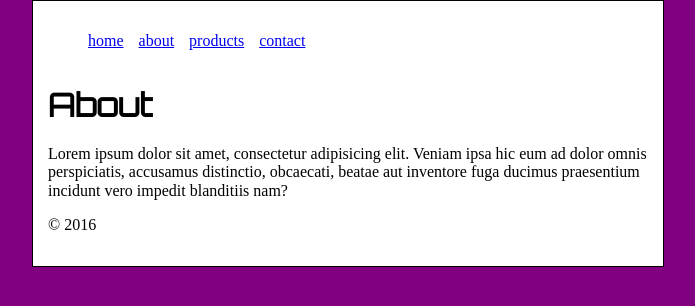
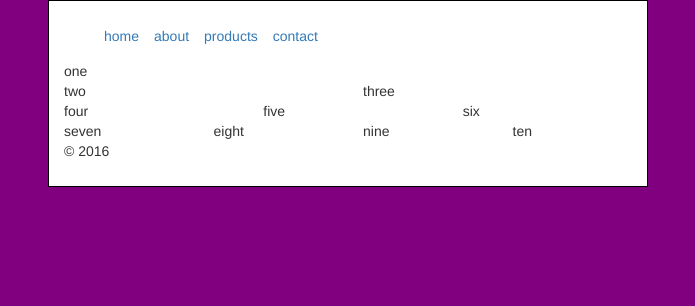
Before and after one commit to rosariotinoco/Student-Affairs, a website: page about.html in a window 1280 px wide. Shown: the whole page, without its empty margins (292-987 px from the left). Drawn offline with nearby package versions, Linux system fonts and the light colour scheme.

Commit message:
add bootstrap and normalize

```diff
--- a/about.html
+++ b/about.html
@@ -4,8 +4,9 @@
 <head>
   <meta charset="UTF-8">
   <title>Student Affairs: About</title>
+  <link rel="stylesheet" type="text/css" href="node_modules/bootstrap/dist/css/bootstrap.min.css">
+  <link rel="stylesheet" href="node_modules/normalize.css/normalize.css">
   <link rel="stylesheet" href="css/style.css">
-  <link rel="stylesheet" href="node_modules/normalize.css/normalize.css">
   <style type="text/css">
   /*body {
     background-color: red;
@@ -23,8 +24,24 @@
     </ul>
   </header>
   <div class="main-content">
-    <h1>About</h1>
-    <p>Lorem ipsum dolor sit amet, consectetur adipisicing elit. Veniam ipsa hic eum ad dolor omnis perspiciatis, accusamus distinctio, obcaecati, beatae aut inventore fuga ducimus praesentium incidunt vero impedit blanditiis nam?</p>
+    <div class="row">
+      <div class="col-md-12">one</div>
+    </div>
+    <div class="row">
+      <div class="col-md-6">two</div>
+      <div class="col-md-6">three</div>
+    </div>
+    <div class="row">
+      <div class="col-md-4">four</div>
+      <div class="col-md-4">five</div>
+      <div class="col-md-4">six</div>
+    </div>
+    <div class="row">
+      <div class="col-md-3">seven</div>
+      <div class="col-md-3">eight</div>
+      <div class="col-md-3">nine</div>
+      <div class="col-md-3">ten</div>
+    </div>
   </div>
   <footer>
     <p>&copy; 2016</p>
```
Also changed, not shown: index.html (+20 -0 lines), package.json (+7 -3 lines), img/landscape-1457107485-gettyimages-512366437.jpg (added).
